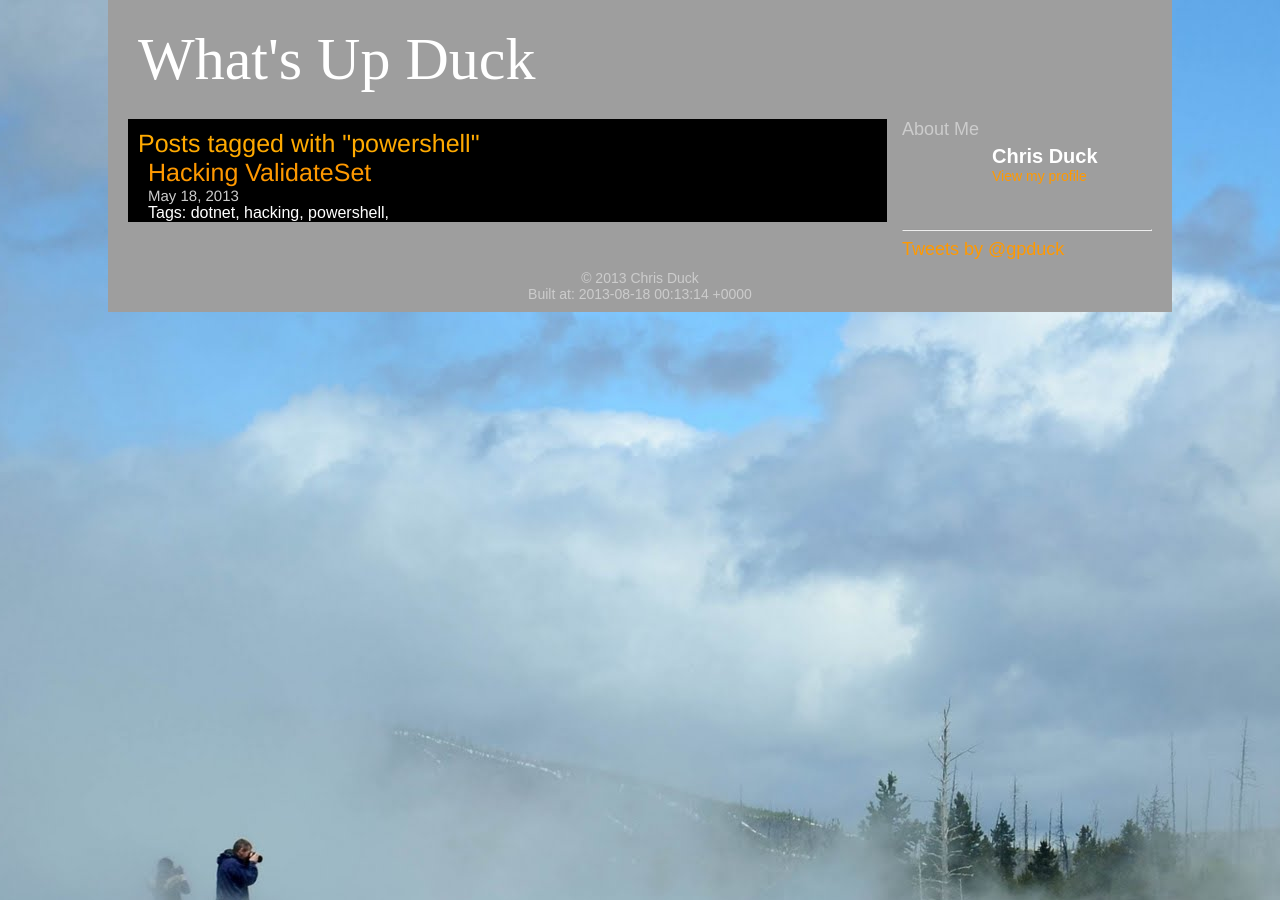
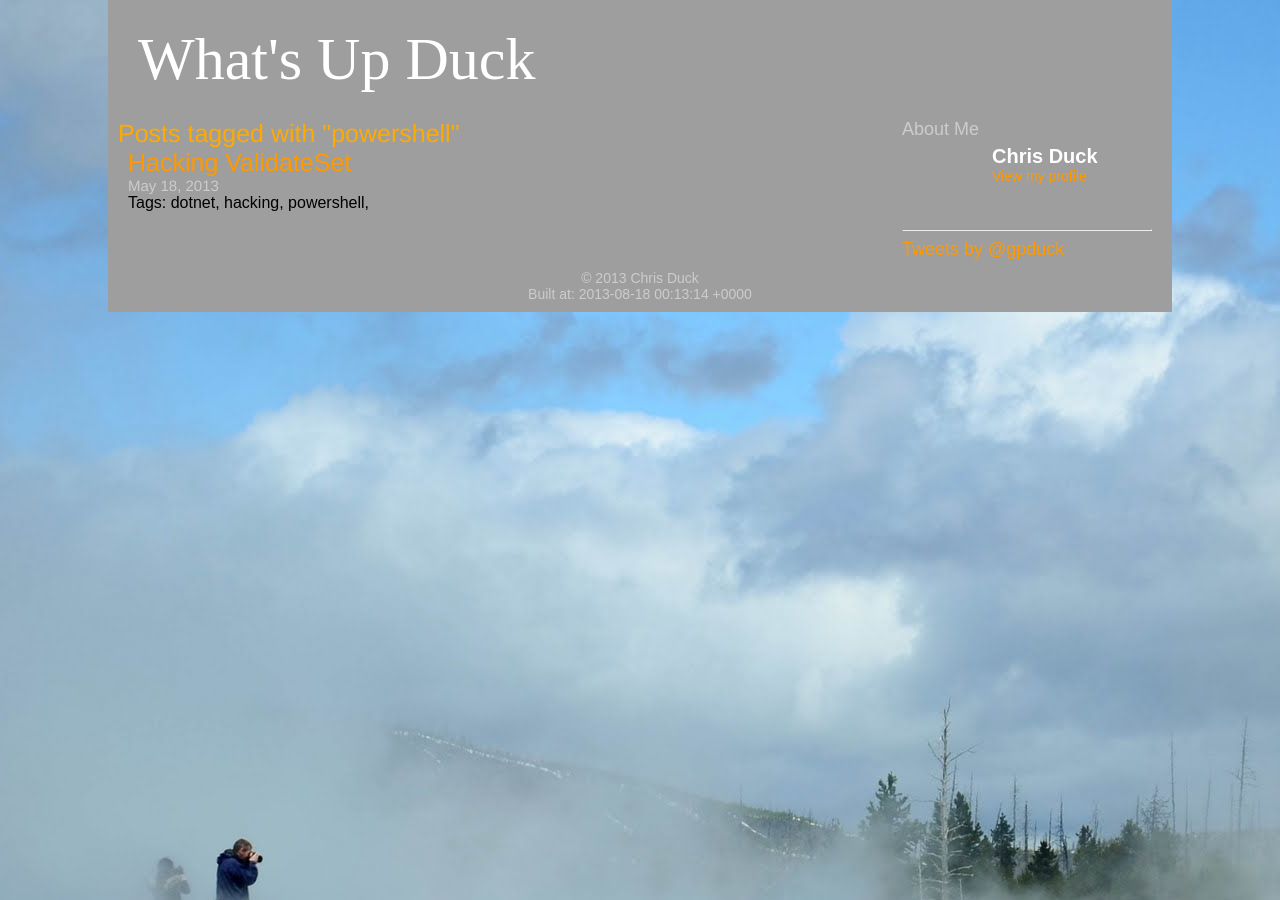
Before and after one commit to gpduck/gpduck.github.io, a Jekyll site: the page built from tag/powershell.html, in a window 1280 px wide. Built offline with Jekyll 4.4.1, drawn with Linux system fonts in a browser that asks for light colours; comment, search, counter and statistics services are not loaded; grey boxes are pictures that could not be loaded.

Commit message:
tweak taglist page style

```diff
--- a/_layouts/taglist.html
+++ b/_layouts/taglist.html
@@ -11,9 +11,7 @@
 			<div id="sidebar">
 				{% include sidebar.html %}
 			</div>
-			<div id="post">
-				{{ content }}
-			</div>
+			{{ content }}
 			<div id="pagefooter">
 				<div id="pagefootercontent">
 					{% include footer.html %}
--- a/css/site.css
+++ b/css/site.css
@@ -52,6 +52,7 @@ span#blogtitle, span#blogtitle a {
 	padding-left: 20px;
 	padding-right: 20px;
 	padding-top: 10px;
+	padding-bottom: 10px;
 	display: block;
 }
 
@@ -80,7 +81,6 @@ span#blogtitle, span#blogtitle a {
 
 #postfooter {
   padding-top: 10px;
-  padding-bottom: 10px;
   font-size: 0.8em;
 }
 
```
